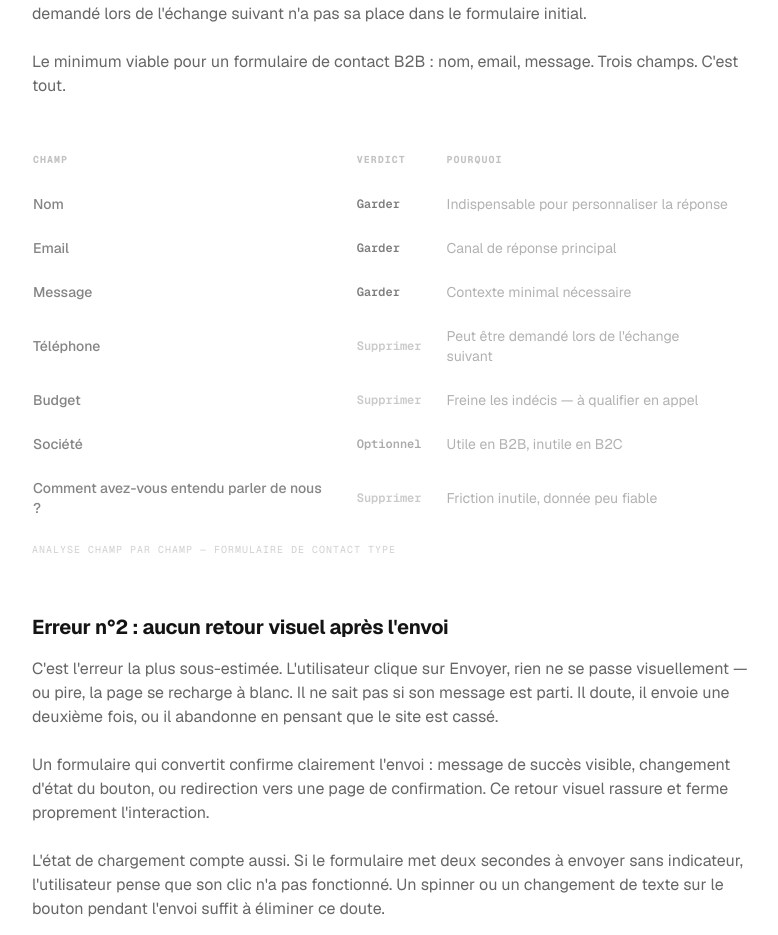
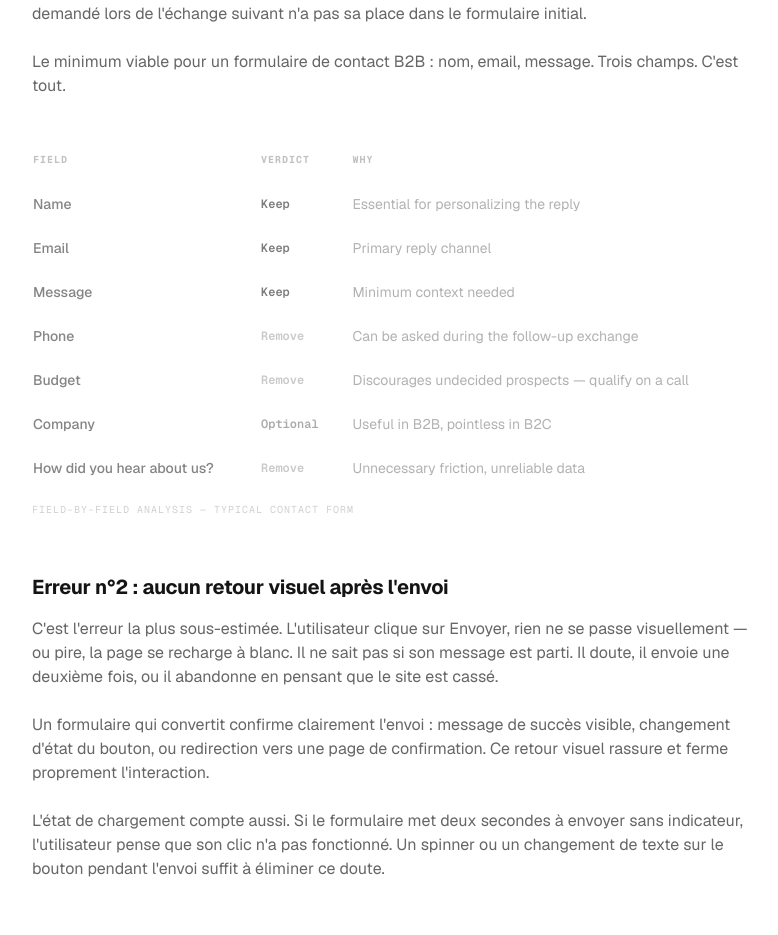
Before and after one commit to loanrmb/torquemade-v2, a Next.js app: page /blog/formulaire-contact-conversion in a window 1280 px wide. Shown: the part 1000-1935 px from the top of the page, without its empty margins (248-1026 px from the left). Built offline with nearby package versions, Linux system fonts and the light colour scheme.

Commit message:
Add files via upload

```diff
--- a/app/blog/(articles)/formulaire-contact-conversion/_illustrations/TableChamps.tsx
+++ b/app/blog/(articles)/formulaire-contact-conversion/_illustrations/TableChamps.tsx
@@ -1,41 +1,71 @@
-const rows = [
-  { champ: 'Nom', verdict: 'Garder', raison: 'Indispensable pour personnaliser la réponse' },
-  { champ: 'Email', verdict: 'Garder', raison: 'Canal de réponse principal' },
-  { champ: 'Message', verdict: 'Garder', raison: 'Contexte minimal nécessaire' },
-  { champ: 'Téléphone', verdict: 'Supprimer', raison: 'Peut être demandé lors de l\'échange suivant' },
-  { champ: 'Budget', verdict: 'Supprimer', raison: 'Freine les indécis — à qualifier en appel' },
-  { champ: 'Société', verdict: 'Optionnel', raison: 'Utile en B2B, inutile en B2C' },
-  { champ: 'Comment avez-vous entendu parler de nous ?', verdict: 'Supprimer', raison: 'Friction inutile, donnée peu fiable' },
-]
+type Lang = 'fr' | 'en'
 
-export default function TableChamps() {
+interface Props {
+  lang: Lang
+}
+
+export default function TableChamps({ lang }: Props) {
+  const headers = lang === 'fr'
+    ? ['Champ', 'Verdict', 'Pourquoi']
+    : ['Field', 'Verdict', 'Why']
+
+  const caption = lang === 'fr'
+    ? 'Analyse champ par champ — formulaire de contact type'
+    : 'Field-by-field analysis — typical contact form'
+
+  const rows = lang === 'fr'
+    ? [
+        { col1: 'Nom',      verdict: 'Garder',    col3: "Indispensable pour personnaliser la réponse" },
+        { col1: 'Email',    verdict: 'Garder',    col3: "Canal de réponse principal" },
+        { col1: 'Message',  verdict: 'Garder',    col3: "Contexte minimal nécessaire" },
+        { col1: 'Téléphone', verdict: 'Supprimer', col3: "Peut être demandé lors de l'échange suivant" },
+        { col1: 'Budget',   verdict: 'Supprimer', col3: "Freine les indécis — à qualifier en appel" },
+        { col1: 'Société',  verdict: 'Optionnel', col3: "Utile en B2B, inutile en B2C" },
+        { col1: 'Comment avez-vous entendu parler de nous ?', verdict: 'Supprimer', col3: "Friction inutile, donnée peu fiable" },
+      ]
+    : [
+        { col1: 'Name',     verdict: 'Keep',     col3: "Essential for personalizing the reply" },
+        { col1: 'Email',    verdict: 'Keep',     col3: "Primary reply channel" },
+        { col1: 'Message',  verdict: 'Keep',     col3: "Minimum context needed" },
+        { col1: 'Phone',    verdict: 'Remove',   col3: "Can be asked during the follow-up exchange" },
+        { col1: 'Budget',   verdict: 'Remove',   col3: "Discourages undecided prospects — qualify on a call" },
+        { col1: 'Company',  verdict: 'Optional', col3: "Useful in B2B, pointless in B2C" },
+        { col1: 'How did you hear about us?', verdict: 'Remove', col3: "Unnecessary friction, unreliable data" },
+      ]
+
   return (
     <figure className="my-10 overflow-x-auto">
       <table className="w-full text-sm" style={{ borderCollapse: 'collapse' }}>
         <thead>
           <tr style={{ borderBottom: '2px solid hsl(var(--border))' }}>
-            {['Champ', 'Verdict', 'Pourquoi'].map((h, i) => (
-              <th key={i} className="py-3 text-left font-mono text-[10px] uppercase tracking-widest opacity-40 pr-6">{h}</th>
+            {headers.map((h, i) => (
+              <th key={i} className="py-3 text-left font-mono text-[10px] uppercase tracking-widest opacity-40 pr-6">
+                {h}
+              </th>
             ))}
           </tr>
         </thead>
         <tbody>
           {rows.map((r, i) => (
             <tr key={i} style={{ borderBottom: '1px solid hsl(var(--border))' }}>
-              <td className="py-3 pr-6 font-medium opacity-80">{r.champ}</td>
+              <td className="py-3 pr-6 font-medium opacity-80">{r.col1}</td>
               <td
                 className="py-3 pr-6 font-semibold font-mono text-xs"
-                style={{ opacity: r.verdict === 'Garder' ? 0.85 : r.verdict === 'Supprimer' ? 0.35 : 0.55 }}
+                style={{
+                  opacity:
+                    r.verdict === 'Garder' || r.verdict === 'Keep'   ? 0.85 :
+                    r.verdict === 'Supprimer' || r.verdict === 'Remove' ? 0.35 : 0.55,
+                }}
               >
                 {r.verdict}
               </td>
-              <td className="py-3 pr-6 opacity-50">{r.raison}</td>
+              <td className="py-3 pr-6 opacity-50">{r.col3}</td>
             </tr>
           ))}
         </tbody>
       </table>
       <figcaption className="mt-3 font-mono text-[10px] uppercase tracking-widest opacity-30">
-        Analyse champ par champ — formulaire de contact type
+        {caption}
       </figcaption>
     </figure>
   )
```
